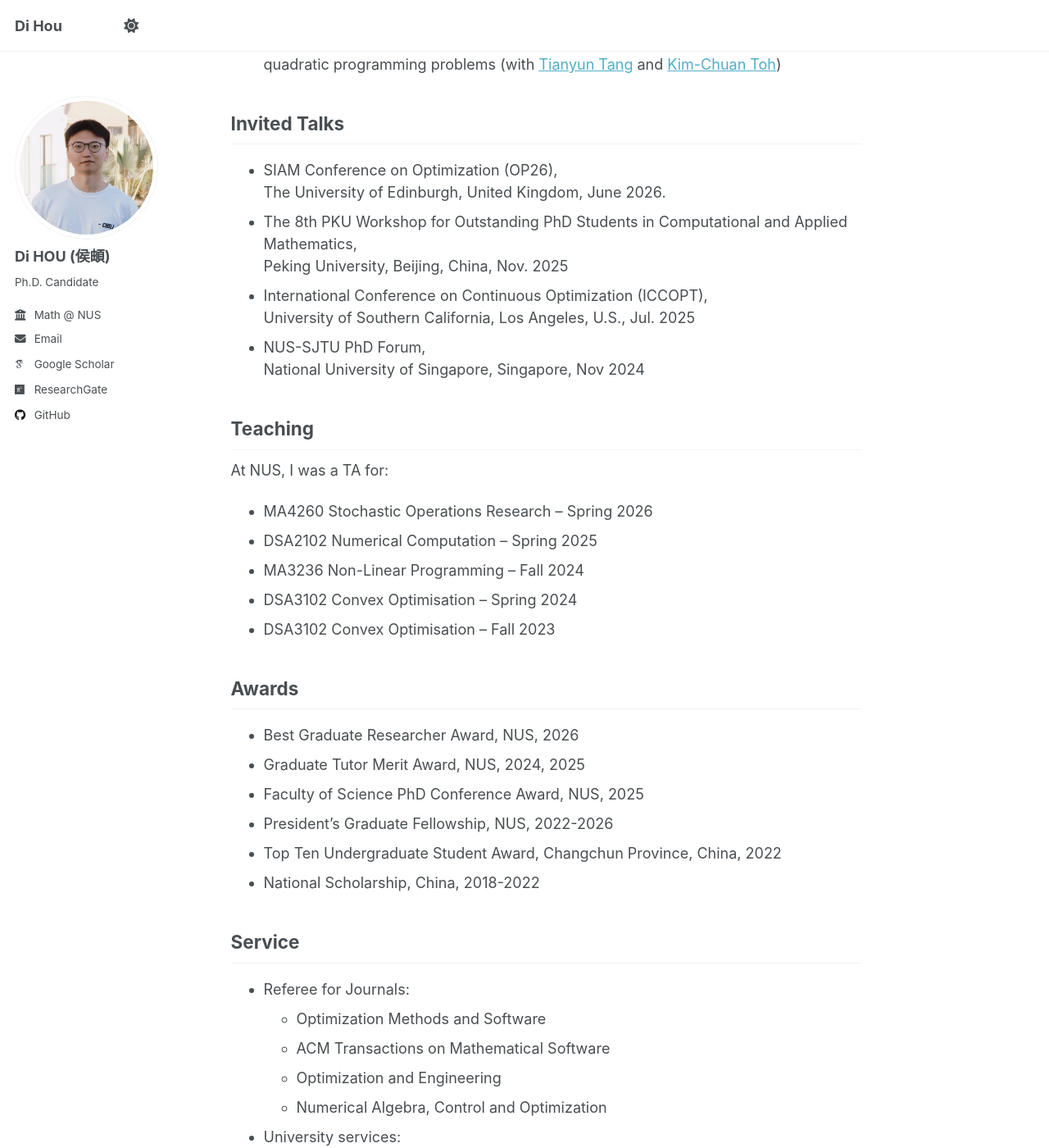
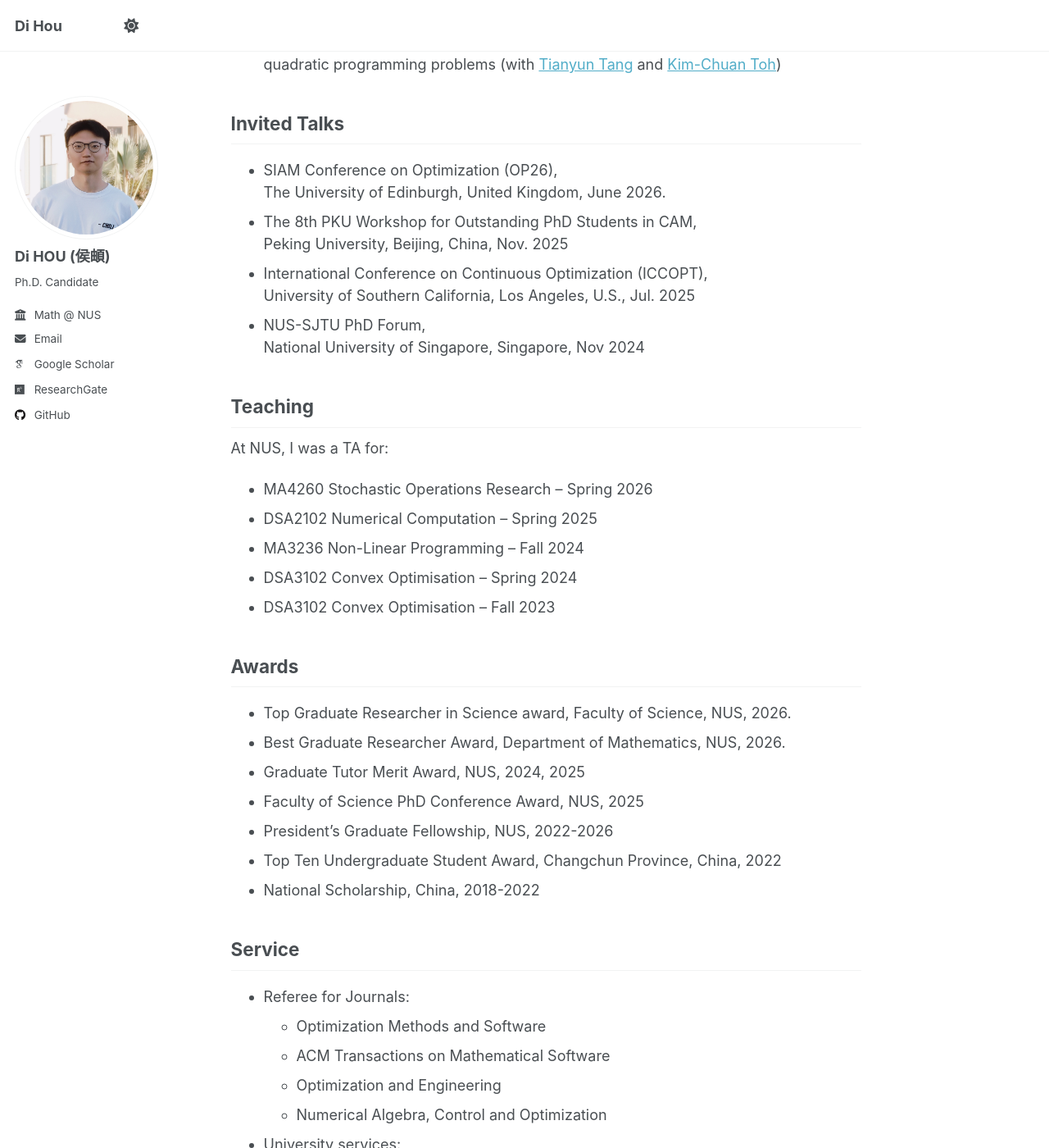
Before and after one commit to HouDiOpt/HouDiOpt.github.io, a Jekyll site: the page built from _pages/about.md, in a window 1280 px wide and 1400 px high, scrolled down 1330 px. Shown: the whole window at 82% size. Built offline with Jekyll 4.4.1, drawn with Linux system fonts in a browser that asks for light colours; some web fonts are replaced; a script that is not in the unit is left out.

Commit message:
Update about page with revised event and award details

```diff
--- a/_pages/about.md
+++ b/_pages/about.md
@@ -58,7 +58,7 @@ Invited Talks
 ------
 - SIAM Conference on Optimization (OP26),
   <br>The University of Edinburgh, United Kingdom, June 2026.
-- The 8th PKU Workshop for Outstanding PhD Students in Computational and Applied Mathematics,
+- The 8th PKU Workshop for Outstanding PhD Students in CAM,
   <br>Peking University, Beijing, China, Nov. 2025
 - International Conference on Continuous Optimization (ICCOPT),
   <br>University of Southern California, Los Angeles, U.S., Jul. 2025
@@ -76,7 +76,8 @@ At NUS, I was a TA for:
 
 Awards
 ------
-- Best Graduate Researcher Award, NUS, 2026
+- Top Graduate Researcher in Science award, Faculty of Science, NUS, 2026.
+- Best Graduate Researcher Award, Department of Mathematics, NUS, 2026.
 - Graduate Tutor Merit Award, NUS, 2024, 2025
 - Faculty of Science PhD Conference Award, NUS, 2025
 - President’s Graduate Fellowship, NUS, 2022-2026
```
